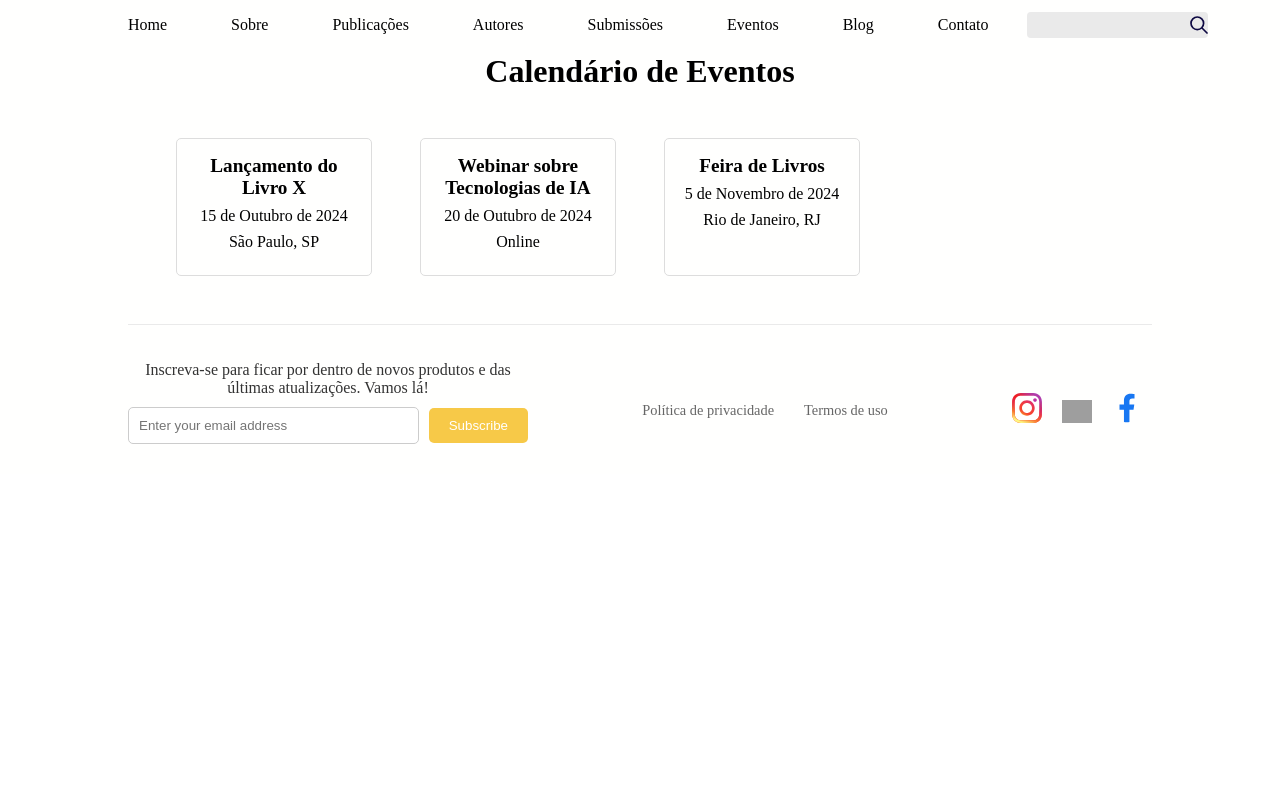
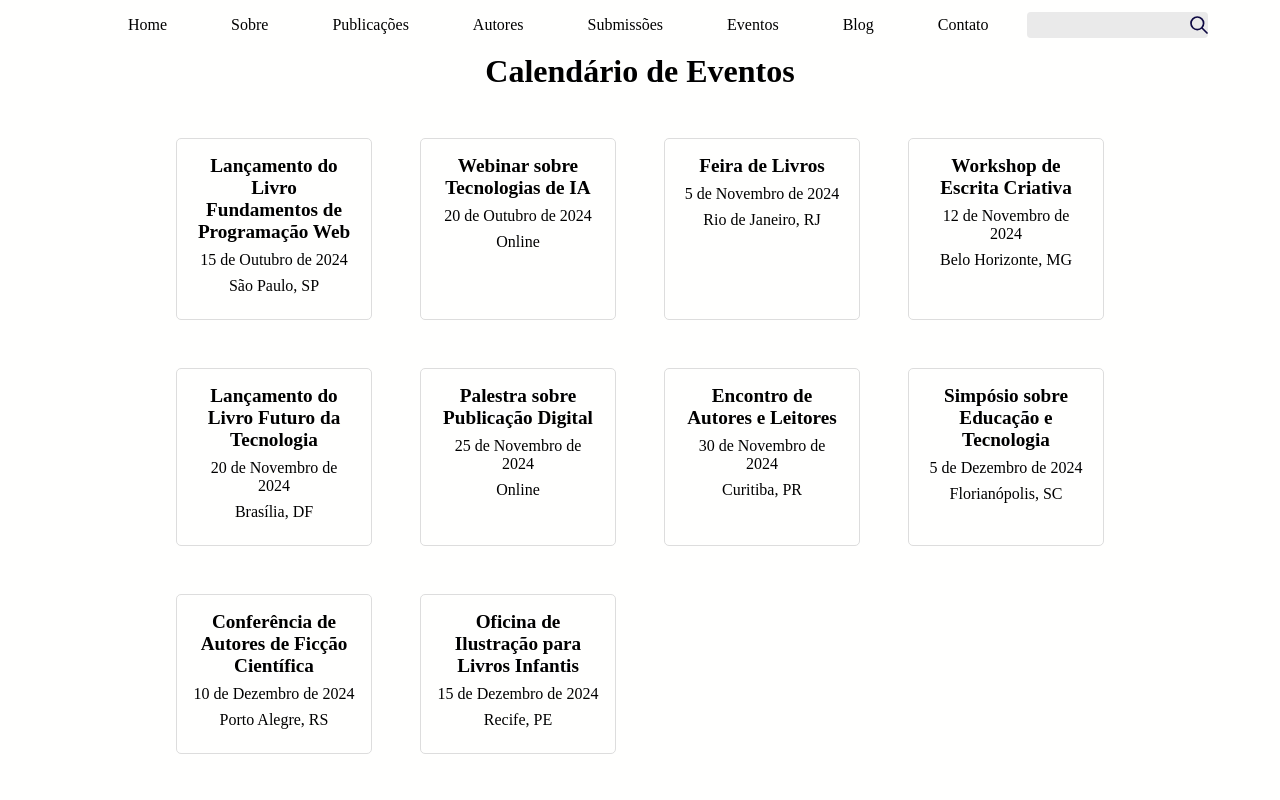
Before and after one commit to httpcarlxs/compselects-website, a React (Create React App) app in the folder compselects/: page / in a window 1280 px wide. Both pictures are taken after a click on the item "Eventos". Shown: the top 800 px of the page. Built offline with nearby package versions, Linux system fonts and the light colour scheme; grey boxes are pictures that could not be loaded; the HTML template or start-up script is replaced by a standard one.

Commit message:
mais eventos

```diff
--- a/compselects/src/Eventos.js
+++ b/compselects/src/Eventos.js
@@ -6,7 +6,7 @@ import "./styles/Eventos.css";
 const eventsData = [
   {
     id: 1,
-    title: "Lançamento do Livro X",
+    title: "Lançamento do Livro Fundamentos de Programação Web",
     date: "15 de Outubro de 2024",
     location: "São Paulo, SP",
     agenda: "Palestra e sessão de autógrafos com o autor",
@@ -29,7 +29,68 @@ const eventsData = [
       "Exposição de livros e autores presentes para sessões de autógrafos",
     registrationLink: "https://example.com/feira",
   },
-  // Adicione mais eventos conforme necessário
+  {
+    id: 4,
+    title: "Workshop de Escrita Criativa",
+    date: "12 de Novembro de 2024",
+    location: "Belo Horizonte, MG",
+    agenda:
+      "Oficina prática sobre técnicas de escrita criativa para novos autores.",
+    registrationLink: "https://example.com/escritacriativa",
+  },
+  {
+    id: 5,
+    title: "Lançamento do Livro Futuro da Tecnologia",
+    date: "20 de Novembro de 2024",
+    location: "Brasília, DF",
+    agenda:
+      "Discussão com especialistas sobre os impactos das novas tecnologias na sociedade.",
+    registrationLink: "https://example.com/livroy",
+  },
+  {
+    id: 6,
+    title: "Palestra sobre Publicação Digital",
+    date: "25 de Novembro de 2024",
+    location: "Online",
+    agenda:
+      "Palestra sobre estratégias para publicação e distribuição digital de livros.",
+    registrationLink: "https://example.com/publicacaodigital",
+  },
+  {
+    id: 7,
+    title: "Encontro de Autores e Leitores",
+    date: "30 de Novembro de 2024",
+    location: "Curitiba, PR",
+    agenda: "Evento de networking entre autores independentes e leitores.",
+    registrationLink: "https://example.com/encontroautores",
+  },
+  {
+    id: 8,
+    title: "Simpósio sobre Educação e Tecnologia",
+    date: "5 de Dezembro de 2024",
+    location: "Florianópolis, SC",
+    agenda:
+      "Debates sobre como as novas tecnologias estão transformando a educação.",
+    registrationLink: "https://example.com/simposioeducacao",
+  },
+  {
+    id: 9,
+    title: "Conferência de Autores de Ficção Científica",
+    date: "10 de Dezembro de 2024",
+    location: "Porto Alegre, RS",
+    agenda:
+      "Discussões sobre o futuro da ficção científica e a evolução do gênero.",
+    registrationLink: "https://example.com/conferenciaficcao",
+  },
+  {
+    id: 10,
+    title: "Oficina de Ilustração para Livros Infantis",
+    date: "15 de Dezembro de 2024",
+    location: "Recife, PE",
+    agenda:
+      "Workshop sobre criação de ilustrações para livros infantis, com dicas e exercícios práticos.",
+    registrationLink: "https://example.com/ilustracaoinfantil",
+  },
 ];
 
 function Eventos() {
```
